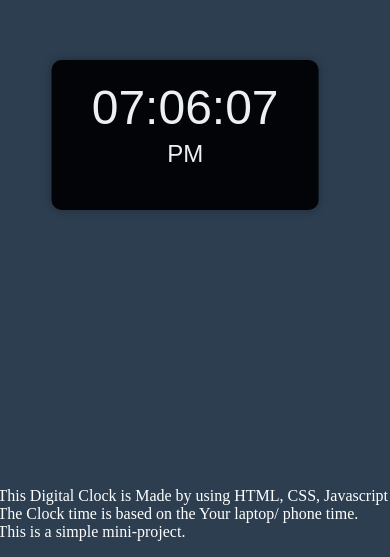
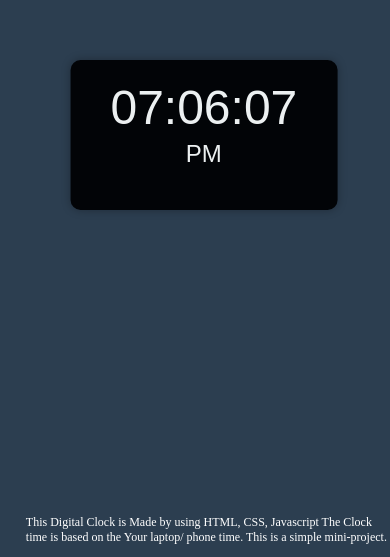
Before and after one commit to Me1hul/Digital-Clock, a plain HTML site: page index.html in a window 390 px wide. Shown: the part 287-844 px from the top of the page. Drawn offline with Linux system fonts and the light colour scheme.

Commit message:
Update style.css

```diff
--- a/style.css
+++ b/style.css
@@ -24,7 +24,8 @@ body {
         left: 25%;
     }
     footer p{
-        margin-left: 60px;
+      margin-left: 51px;
+        font-size: 12px;
     }
 }
 .clock-container {
```
